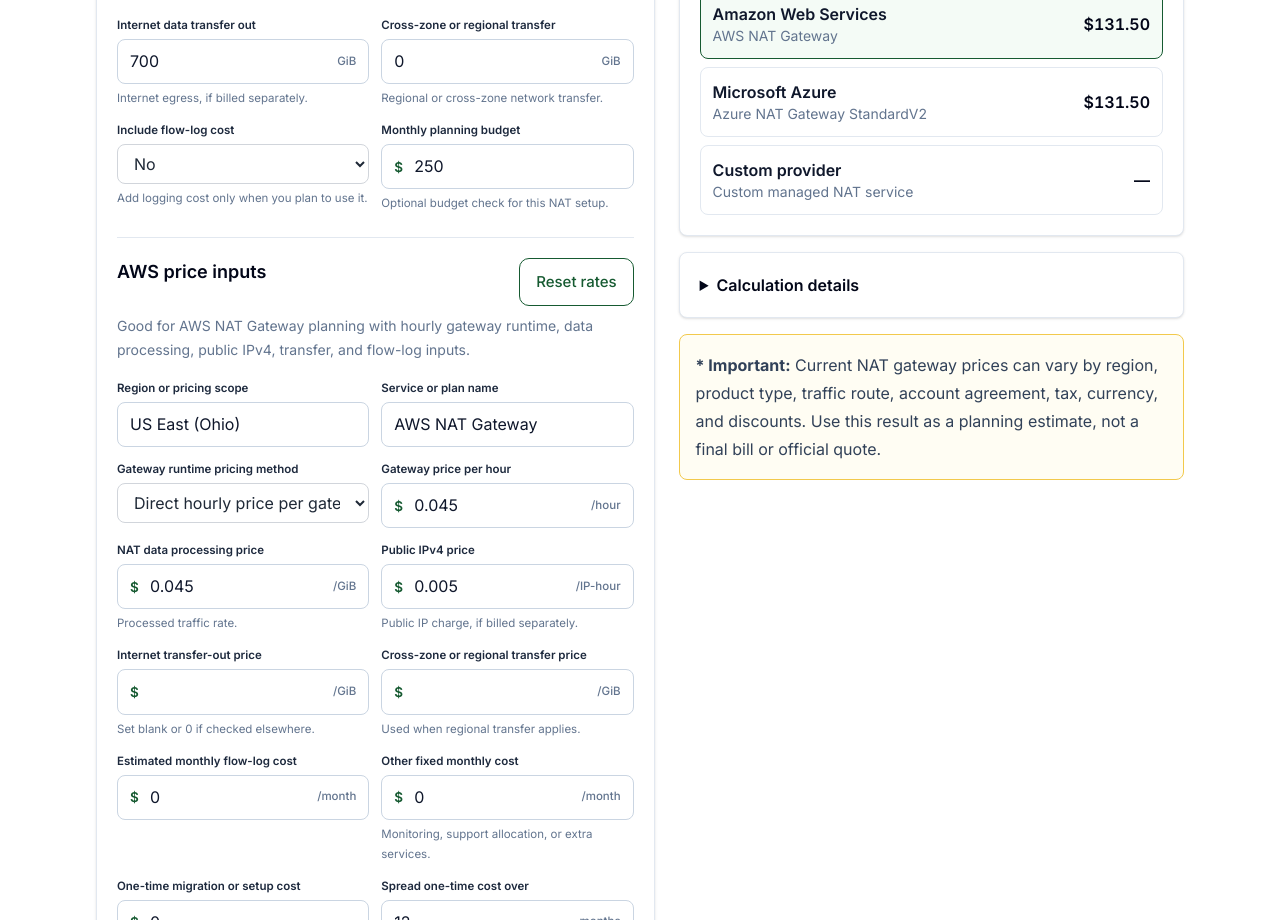
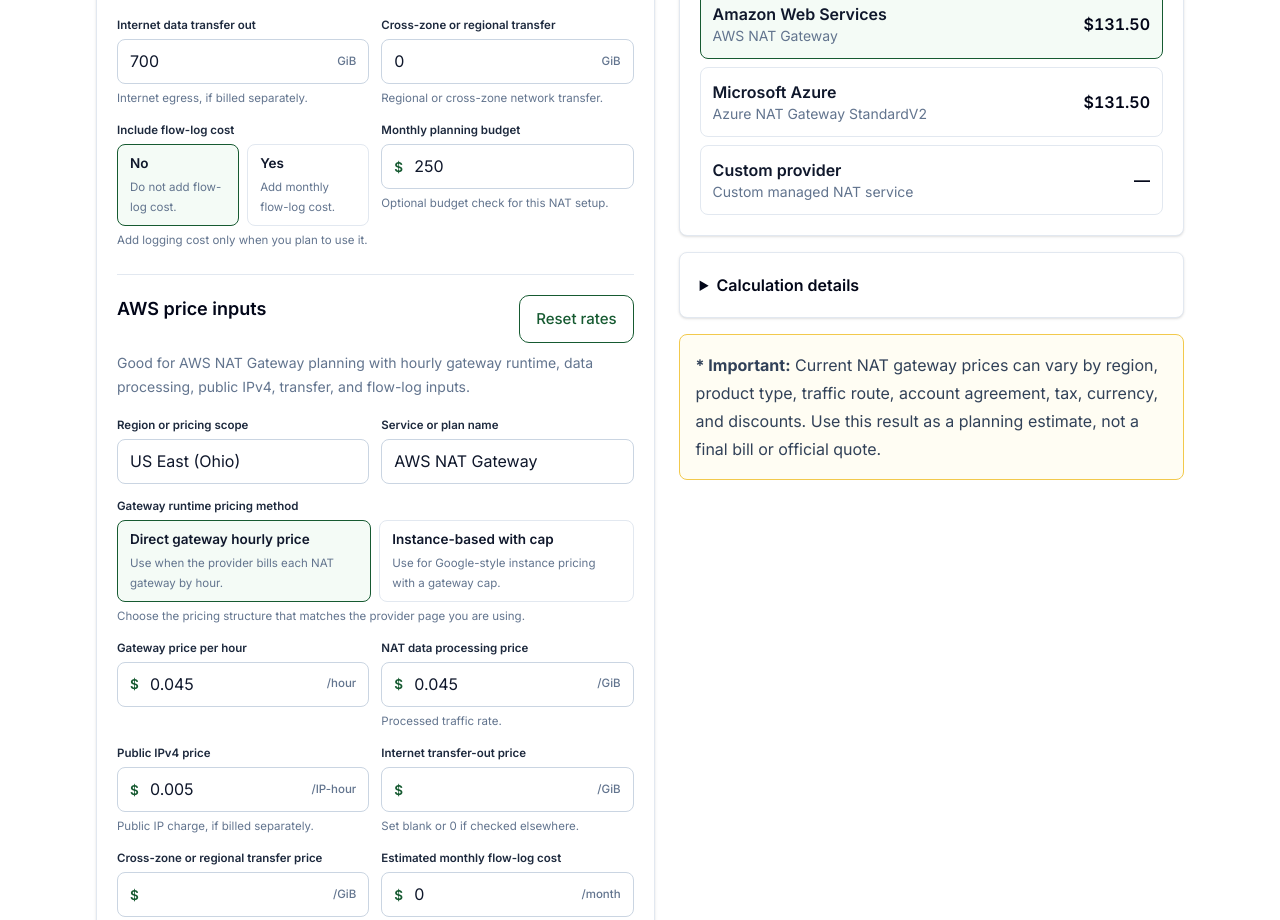
Before and after one commit to vaarunsonawwane-ops/beeija, a Next.js app: page /tools/cloud-nat-gateway-cost-comparison-calculator in a window 1280 px wide. Shown: the part 1400-2320 px from the top of the page. Built offline with nearby package versions, Linux system fonts and the light colour scheme.

Commit message:
Update ToolClient.tsx

```diff
--- a/app/tools/cloud-nat-gateway-cost-comparison-calculator/ToolClient.tsx
+++ b/app/tools/cloud-nat-gateway-cost-comparison-calculator/ToolClient.tsx
@@ -175,14 +175,20 @@ const initialPlans: PlanInput[] = [
   },
 ];
 
-const pricingModeOptions: { value: GatewayPricingMode; label: string }[] = [
+const pricingModeOptions: {
+  value: GatewayPricingMode;
+  label: string;
+  description: string;
+}[] = [
   {
     value: "per-gateway",
-    label: "Direct hourly price per gateway",
+    label: "Direct gateway hourly price",
+    description: "Use when the provider bills each NAT gateway by hour.",
   },
   {
     value: "per-instance-capped",
-    label: "Per assigned instance, then capped per gateway",
+    label: "Instance-based with cap",
+    description: "Use for Google-style instance pricing with a gateway cap.",
   },
 ];
 
@@ -353,7 +359,7 @@ function TextInput({
   );
 }
 
-function CompactSelect<TValue extends string>({
+function ChoiceCards<TValue extends string>({
   label,
   value,
   onChange,
@@ -363,31 +369,47 @@ function CompactSelect<TValue extends string>({
   label: string;
   value: TValue;
   onChange: (value: TValue) => void;
-  options: { value: TValue; label: string }[];
+  options: { value: TValue; label: string; description?: string }[];
   helper?: string;
 }) {
   return (
-    <label className="block min-w-0">
-      <span className="mb-1 block text-[11.5px] font-semibold leading-5 text-slate-800">
+    <div className="block min-w-0">
+      <p className="mb-1 block text-[11.5px] font-semibold leading-5 text-slate-800">
         {label}
+      </p>
+      <div className="grid gap-2 sm:grid-cols-2">
+        {options.map((option) => {
+          const selected = option.value === value;
+
+          return (
+            <button
+              key={option.value}
+              type="button"
+              onClick={() => onChange(option.value)}
+              className={`min-w-0 rounded-lg border px-3 py-2 text-left transition hover:-translate-y-0.5 hover:shadow-sm ${
+                selected
+                  ? "border-[#165A31] bg-[#f4fbf6]"
+                  : "border-slate-200 bg-white hover:border-[#165A31]"
+              }`}
+            >
+              <span className="block text-[13.5px] font-semibold leading-5 text-slate-900">
+                {option.label}
               </span>
-      <select
-        value={value}
-        onChange={(event) => onChange(event.target.value as TValue)}
-        className="min-h-[38px] w-full min-w-0 rounded-lg border border-slate-300 bg-white px-3 py-2 text-[13.5px] text-slate-900 outline-none transition focus:border-[var(--green)] focus:ring-1 focus:ring-[var(--green)]"
-      >
-        {options.map((option) => (
-          <option key={option.value} value={option.value}>
-            {option.label}
-          </option>
-        ))}
-      </select>
+              {option.description ? (
+                <span className="mt-1 block text-[11.5px] leading-5 text-slate-500">
+                  {option.description}
+                </span>
+              ) : null}
+            </button>
+          );
+        })}
+      </div>
       {helper ? (
         <span className="mt-1 block text-[11.5px] leading-5 text-slate-500">
           {helper}
         </span>
       ) : null}
-    </label>
+    </div>
   );
 }
 
@@ -555,15 +577,15 @@ export default function ToolClient() {
                 helper="Regional or cross-zone network transfer."
                 suffix="GiB"
               />
-              <CompactSelect<"no" | "yes">
+              <ChoiceCards<"no" | "yes">
                 label="Include flow-log cost"
                 value={workload.includeFlowLogs}
                 onChange={(value) =>
                   setWorkload((current) => ({ ...current, includeFlowLogs: value }))
                 }
                 options={[
-                  { value: "no", label: "No" },
-                  { value: "yes", label: "Yes" },
+                  { value: "no", label: "No", description: "Do not add flow-log cost." },
+                  { value: "yes", label: "Yes", description: "Add monthly flow-log cost." },
                 ]}
                 helper="Add logging cost only when you plan to use it."
               />
@@ -607,12 +629,15 @@ export default function ToolClient() {
                 value={activePlan.serviceName}
                 onChange={(value) => updatePlan("serviceName", value)}
               />
-              <CompactSelect<GatewayPricingMode>
+              <div className="sm:col-span-2">
+                <ChoiceCards<GatewayPricingMode>
                   label="Gateway runtime pricing method"
                   value={activePlan.gatewayPricingMode}
                   onChange={(value) => updatePlan("gatewayPricingMode", value)}
                   options={pricingModeOptions}
+                  helper="Choose the pricing structure that matches the provider page you are using."
                 />
+              </div>
 
               {activePlan.gatewayPricingMode === "per-gateway" ? (
                 <NumberInput
```
Lines whose indentation alone changed are shown as unchanged.
